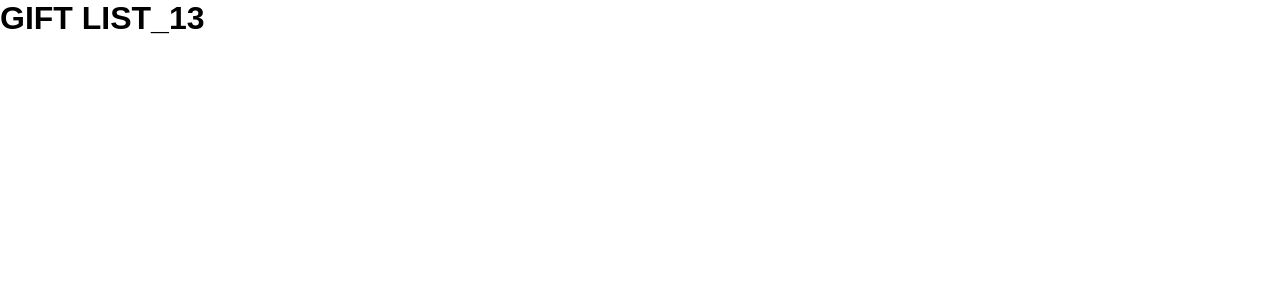
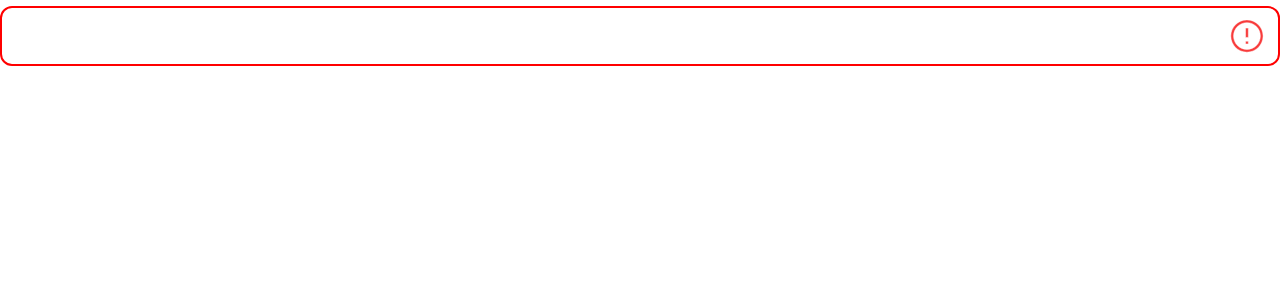
Before and after one commit to peaksoft-school/GiftList-js13, a React (Vite) app: page / in a window 1280 px wide. Shown: the top 300 px of the page. Built offline with nearby package versions, Linux system fonts and the light colour scheme.

Commit message:
Input correct

```diff
--- a/src/app/App.tsx
+++ b/src/app/App.tsx
@@ -1,5 +1,10 @@
 import { FC } from "react";
+import { Input } from "../shared/UI/input/Input";
 
-const App: FC = () => <h1>GIFT LIST_13</h1>;
+const App: FC = () => (
+  <>
+    <Input />
+  </>
+);
 
 export default App;
--- a/src/shared/UI/input/Input.tsx
+++ b/src/shared/UI/input/Input.tsx
@@ -5,7 +5,6 @@ import {
   styled,
 } from "@mui/material";
 import { ChangeEvent, Ref, forwardRef } from "react";
-import V  from "../../../assets/icon/voscklicat.svg";
 
 type InputProps = Omit<TextFieldProps, "variant"> & {
   value?: string;
@@ -24,7 +23,7 @@ export const Input = forwardRef(
       label,
       variant = "outlined",
       onChange,
-			error = false,
+      error = true,
       helperText,
       ...rest
     } = props;
@@ -33,13 +32,15 @@ export const Input = forwardRef(
       <div
         style={{
           fontFamily: "sans-serif",
-				}}>
+        }}
+      >
         <label
           htmlFor={id}
           style={{
             color: error ? "red" : "#818386",
             fontSize: "22px",
-					}}>
+          }}
+        >
           {label}
         </label>
         <StyledInput
@@ -54,7 +55,10 @@ export const Input = forwardRef(
           InputProps={{
             endAdornment: error && (
               <InputAdornment position="end">
-								<V />
+                <img
+                  style={{ width: "35px" }}
+                  src="src/assets/icon/voscklicat.svg"
+                />
               </InputAdornment>
             ),
           }}
```
Also changed, not shown: src/assets/icon/voscklicat.svg. Lines whose indentation alone changed are shown as unchanged.
